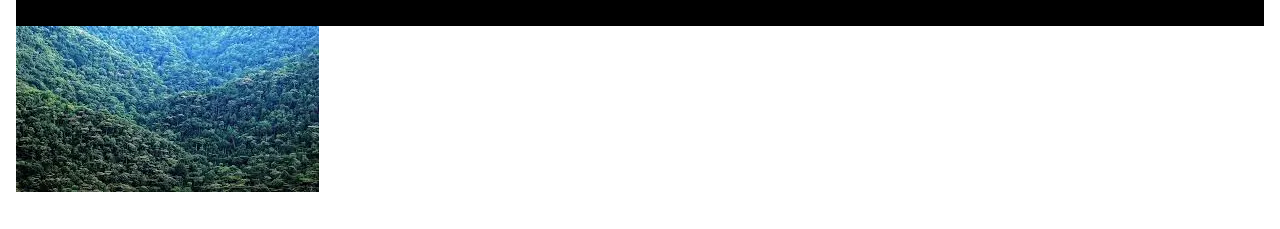
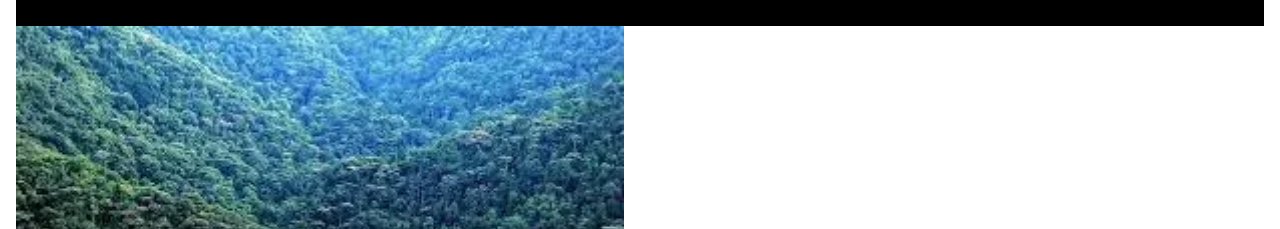
Before and after one commit to ADBranches/wdd131, a plain HTML site: page place.html in a window 1280 px wide. Shown: the part 116-345 px from the top of the page. Drawn offline with nearby package versions, Linux system fonts and the light colour scheme; files whose address does not match are found by name.

Commit message:
modified styles/place.css

```diff
--- a/styles/place.css
+++ b/styles/place.css
@@ -3,6 +3,30 @@
   --black: #000000;
   --yellow: #FCDC04;
   --red: #D90000;
+
+  /* ===== HERO IMAGE ===== */
+.hero-container {
+  width: 100%;
+  overflow: hidden;
+  margin: 0 auto;
+  text-align: center;
+}
+
+.hero-container img {
+  width: 100%;
+  height: auto;
+  display: block;
+  max-width: 100%;
+  object-fit: cover;
+}
+
+/* For wider screens */
+@media (min-width: 768px) {
+  .hero-container img {
+    max-height: 400px;
+    object-position: center 30%;
+  }
+}
 
   /* Weather Section */
   --weather-bg: #f8f9fa;
@@ -30,9 +54,10 @@
 }
 
 #dynamicWeatherIcon {
-  background: url('images/weather-icon.svg') no-repeat center;
+  background: url('images/weather-icon.svg') no-repeat center/contain;
   width: 40px;
   height: 40px;
+  display: block;
 }
 
 .weather-data {
@@ -68,7 +93,7 @@
   }
 
   .weather h2::after {
-    content: "";
+    content: "⛅";
     display: inline-block;
     width: 24px;
     height: 24px;
@@ -83,6 +108,9 @@
     display: none;
   }
 }
+.weather-icon.sunny { background-image: url('../images/weather-sunny.svg'); }
+.weather-icon.cloudy { background-image: url('../images/weather-cloudy.svg'); }
+.weather-icon.rainy { background-image: url('../images/weather-rainy.svg'); }
 
 /* ===== GLOBAL STYLES ===== */
 body {
```
